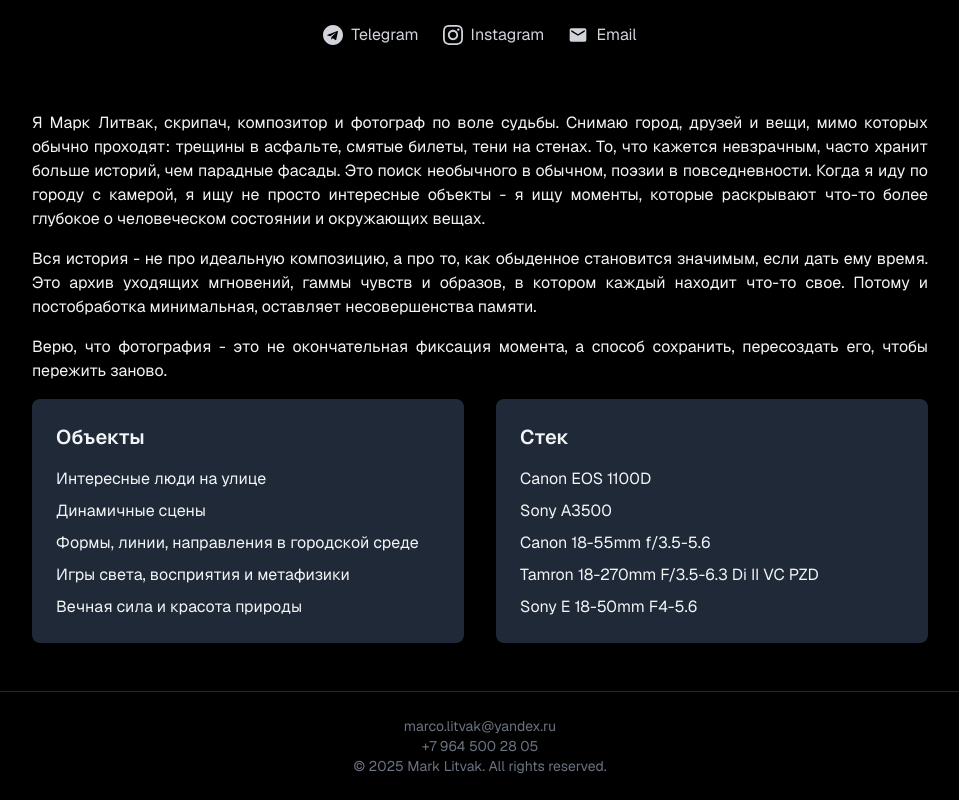
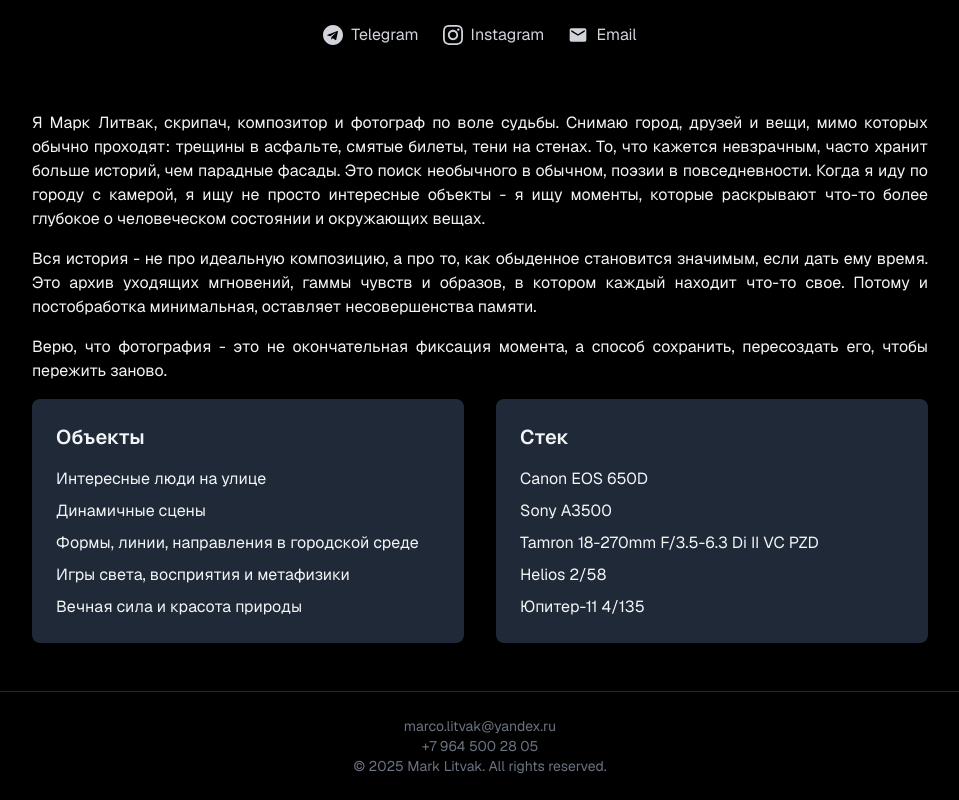
Before and after one commit to carlfreeman/littlecan, a Next.js app: page /about in a window 1280 px wide. Shown: the part 441-1241 px from the top of the page, without its empty margins (160-1119 px from the left). Built offline with nearby package versions, Linux system fonts and the light colour scheme.

Commit message:
Update about.tsx

```diff
--- a/src/pages/about.tsx
+++ b/src/pages/about.tsx
@@ -92,12 +92,12 @@ export default function About() {
             <div className="bg-gray-800 p-6 rounded-lg">
               <h3 className="text-xl font-semibold mb-4 font-geist">Стек</h3>
               <ul className="space-y-2">
-                <li>Canon EOS 1100D</li>
+                <li>Canon EOS 650D</li>
                 <li>Sony A3500</li>
                 <li></li>
-                <li>Canon 18-55mm f/3.5-5.6</li>
                 <li>Tamron 18-270mm F/3.5-6.3 Di II VC PZD</li>
-                <li>Sony E 18-50mm F4-5.6</li>
+                <li>Helios 2/58</li>
+                <li>Юпитер-11 4/135</li>
               </ul>
             </div>
           </div>
```
